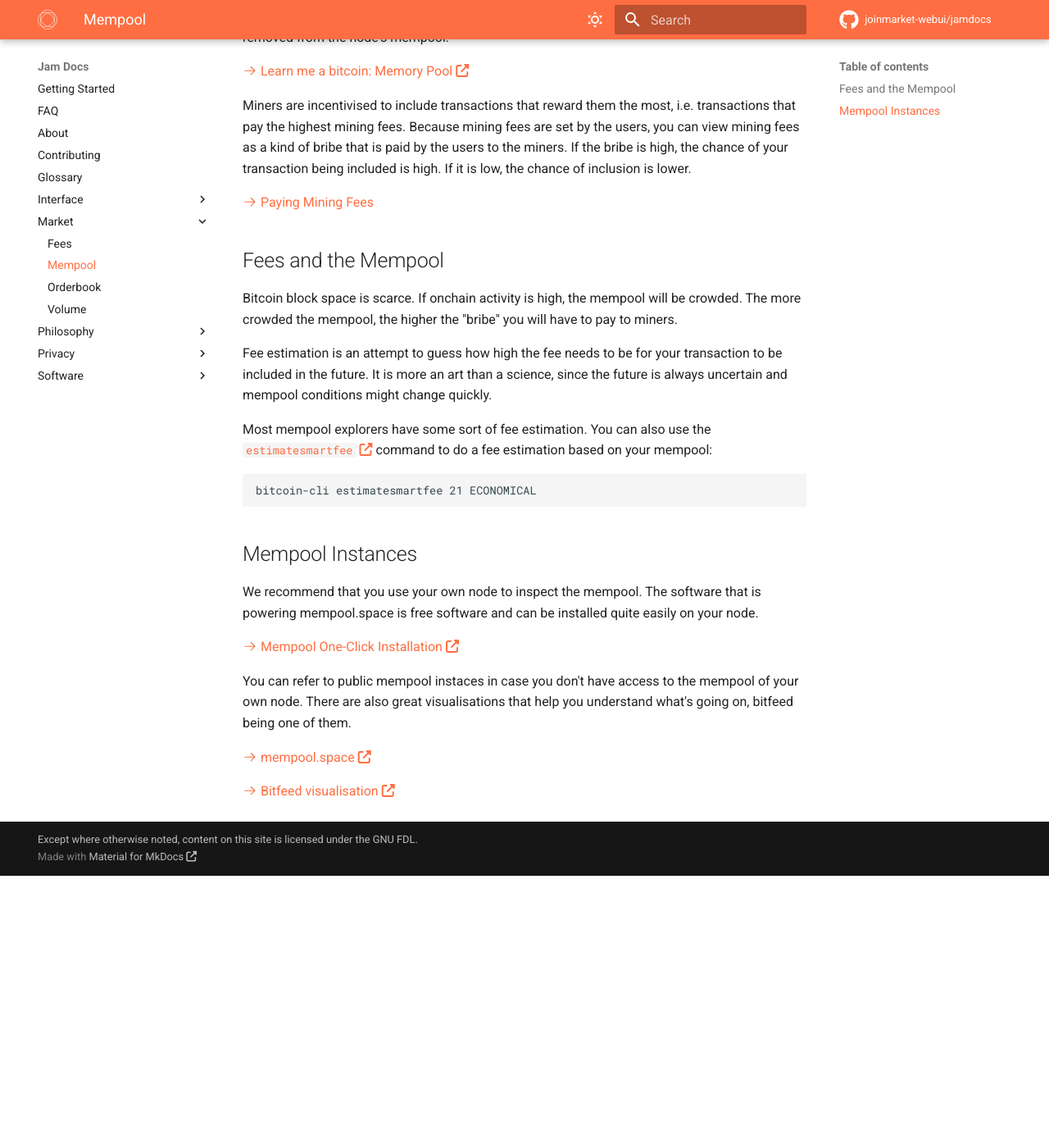
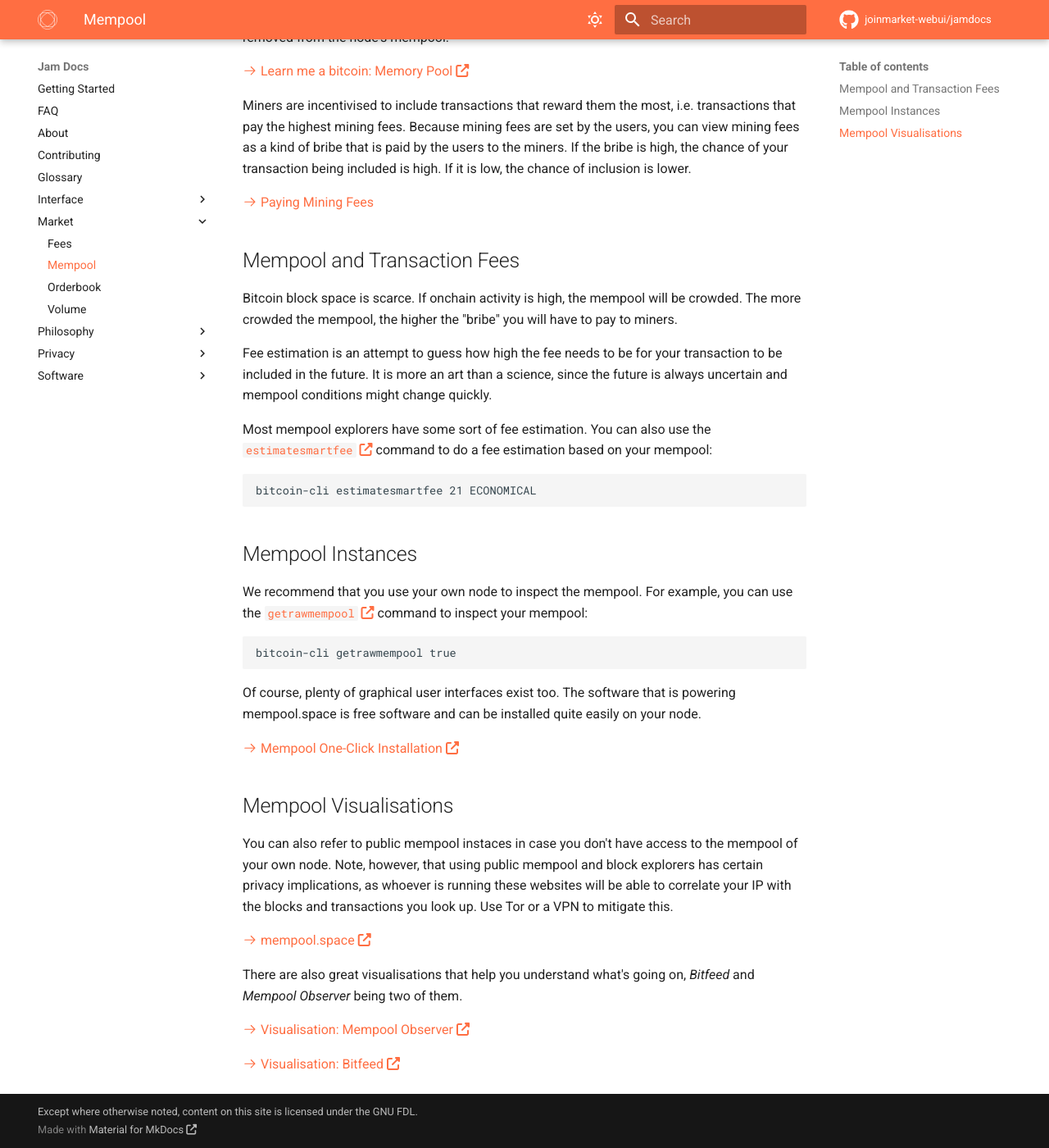
Before and after one commit to joinmarket-webui/jamdocs, an MkDocs documentation site: the page built from docs/market/mempool.md, in a window 1280 px wide and 1400 px high, scrolled down 342 px. Shown: the whole window at 82% size. Built offline with MkDocs 1.6.1 and Material for MkDocs 9.7.7, drawn with Linux system fonts in a browser that asks for light colours; nearby versions of some CDN libraries; comment, search, counter and statistics services are not loaded; before the commit the page ends 1410 px from its top, so only the background shows below that.

Commit message:
docs(mempool): restructure, add cmds and observer

```diff
--- a/docs/market/mempool.md
+++ b/docs/market/mempool.md
@@ -25,7 +25,7 @@ included is high. If it is low, the chance of inclusion is lower.
 
 [fees]: /market/fees/#paying-mining-fees
 
-## Fees and the Mempool
+## Mempool and Transaction Fees
 
 Bitcoin block space is scarce. If onchain activity is high, the mempool will be
 crowded. The more crowded the mempool, the higher the "bribe" you will have to
@@ -46,21 +46,39 @@ mempool:
 
 ## Mempool Instances
 
-We recommend that you use your own node to inspect the mempool. The software
-that is powering mempool.space is free software and can be installed quite
-easily on your node.
+We recommend that you use your own node to inspect the mempool. For example, you
+can use the [`getrawmempool`][cmd-mempool] command to inspect your mempool:
+
+    bitcoin-cli getrawmempool true
+
+[cmd-mempool]: https://developer.bitcoin.org/reference/rpc/getrawmempool.html
+
+Of course, plenty of graphical user interfaces exist too. The software that is
+powering mempool.space is free software and can be installed quite easily on
+your node.
 
 [:octicons-arrow-right-24: Mempool One-Click Installation][mempool-install]
 
 [mempool-install]: https://github.com/mempool/mempool#one-click-installation
 
-You can refer to public mempool instaces in case you don't have access to the
-mempool of your own node. There are also great visualisations that help you
-understand what's going on, bitfeed being one of them.
+## Mempool Visualisations
+
+You can also refer to public mempool instaces in case you don't have access to
+the mempool of your own node. Note, however, that using public mempool and block
+explorers has certain privacy implications, as whoever is running these websites
+will be able to correlate your IP with the blocks and transactions you look up.
+Use Tor or a VPN to mitigate this.
 
 [:octicons-arrow-right-24: mempool.space][mempool.space]
 
-[:octicons-arrow-right-24: Bitfeed visualisation][bitfeed]
+There are also great visualisations that help you understand what's going on,
+*Bitfeed* and *Mempool Observer* being two of them.
+
+[:octicons-arrow-right-24: Visualisation: Mempool Observer][mempool.observer]
+
+[:octicons-arrow-right-24: Visualisation: Bitfeed][bitfeed]
+
 
 [mempool.space]: https://mempool.space
+[mempool.observer]: https://mempool.observer/monitor/
 [bitfeed]: https://bits.monospace.live/
```
